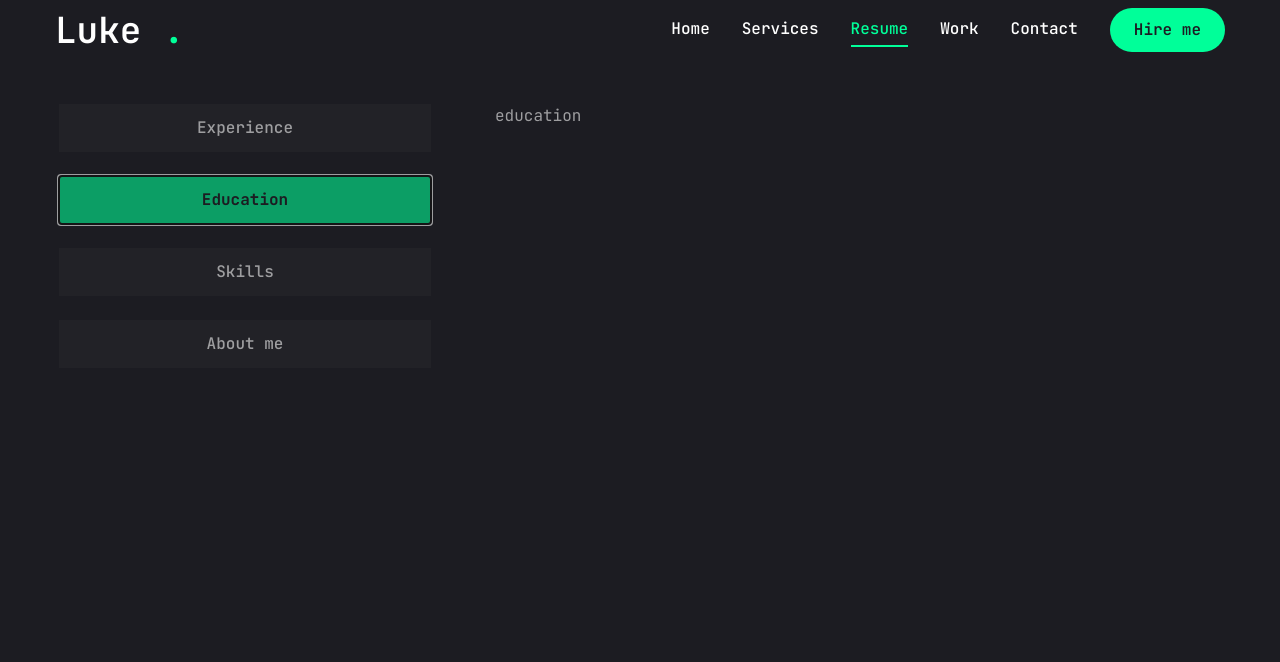
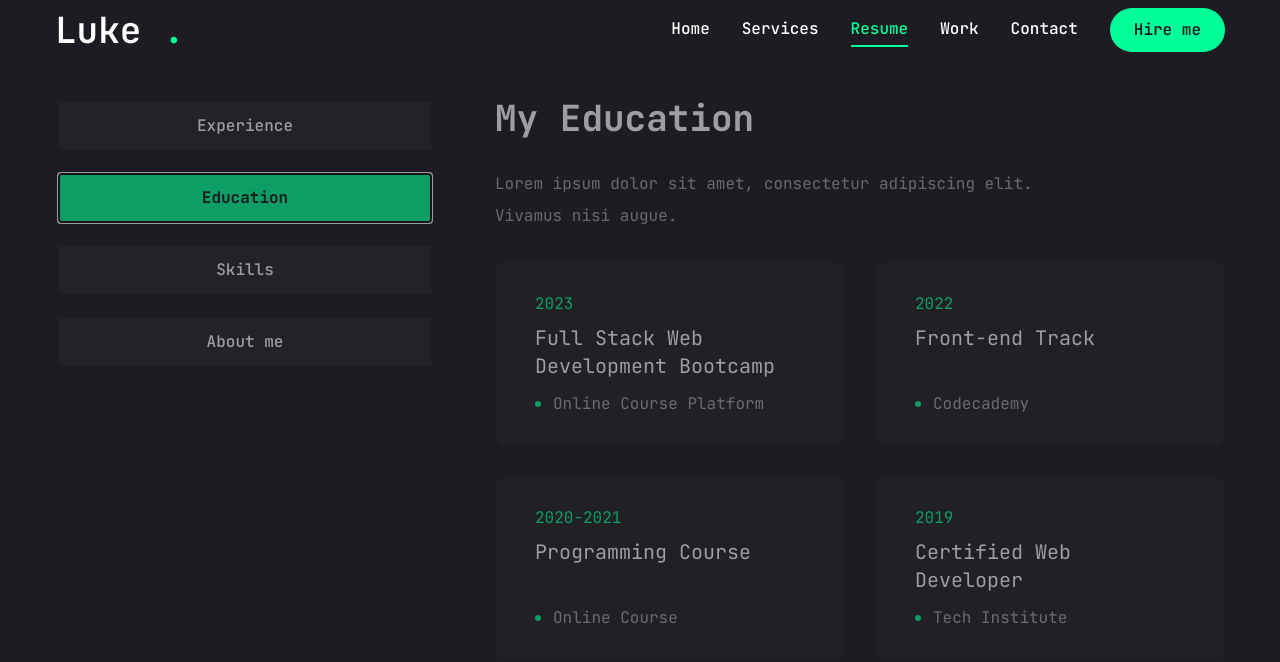
Before and after one commit to nishatislam04/portfolio, a Next.js app: page /resume in a window 1280 px wide. Both pictures are taken after a click on the tab "Education". Shown: the top 662 px of the page. Built offline with nearby package versions, Linux system fonts and the light colour scheme.

Commit message:
add:done service

```diff
--- a/app/resume/page.jsx
+++ b/app/resume/page.jsx
@@ -212,15 +212,82 @@
 						</TabsContent>
 
 						<TabsContent value="education" className="w-full">
-							education
+							<div className="flex flex-col gap-[30px] text-center xl:text-left">
+								<h3 className="text-4xl font-bold">{education.title}</h3>
+								<p className="max-w-[600px] text-white/60 mx-auto xl:mx-0">
+									{education.description}
+								</p>
+								<ScrollArea className="h-[400px]">
+									<ul className="grid grid-cols-1 lg:grid-cols-2 gap-[30px]">
+										{education.items.map((item, index) => {
+											return (
+												<li
+													key={index}
+													className="bg-[#232329] h-[184px] py-6 px-10 rounded-xl flex flex-col justify-center items-center lg:items-start gap-1">
+													<span className="text-accent">{item.duration}</span>
+													<h3 className="text-xl max-w-[260px] min-h-[60px] text-center lg:text-left">
+														{item.degree}
+													</h3>
+													<div className="flex items-center gap-3">
+														<span className="w-[6px] h-[6px] rounded-full bg-accent"></span>
+														<p className="text-white/60 ">{item.institution}</p>
+													</div>
+												</li>
+											);
+										})}
+									</ul>
+								</ScrollArea>
+							</div>
 						</TabsContent>
 
-						<TabsContent value="skills" className="w-full">
-							skill
+						<TabsContent value="skills" className="w-full h-full">
+							<div className="flex flex-col gap-[30px]">
+								<div className="flex flex-col gap-[30px] text-center xl:text-left">
+									<h3 className="text-4xl font-bold">{skills.title}</h3>
+									<p className="max-w-[600px] text-white/60 mx-auto xl:mx-0">
+										{skills.description}
+									</p>
+								</div>
+								<ul className="grid grid-cols-2 gap-4 sm:grid-cols-3 md:grid-cols-4 xl:gap-[30px]">
+									{skills.skillList.map((skill, index) => {
+										return (
+											<li key={index} className="">
+												<TooltipProvider delayDuration={100}>
+													<Tooltip>
+														<TooltipTrigger className="w-full h-[150px] bg-[#232329] rounded-xl flex justify-center items-center group">
+															<div className="text-6xl transition-all duration-300 group-hover:text-accent">
+																{skill.icon}
+															</div>
+														</TooltipTrigger>
+														<TooltipContent>
+															<p className="capitalize">{skill.name}</p>
+														</TooltipContent>
+													</Tooltip>
+												</TooltipProvider>
+											</li>
+										);
+									})}
+								</ul>
+							</div>
 						</TabsContent>
 
-						<TabsContent value="about" className="w-full">
-							about
+						<TabsContent value="about" className="w-full text-center xl:text-left">
+							<div className="flex flex-col gap-[30px] ">
+								<h3 className="text-4xl font-bold">{about.title}</h3>
+								<p className="max-w-[600px] text-white/60 mx-auto xl:mx-0">{about.description}</p>
+								<ul className="grid grid-cols-1 xl:grid-cols-2 gap-y-6 max-w-[620px] mx-auto xl:mx-0">
+									{about.info.map((item, index) => {
+										return (
+											<li
+												key={index}
+												className="flex items-center justify-center gap-4 xl:justify-start">
+												<span className="text-white/60">{item.fieldName}</span>
+												<span className="text-xl">{item.fieldValue}</span>
+											</li>
+										);
+									})}
+								</ul>
+							</div>
 						</TabsContent>
 					</div>
 				</Tabs>
```
